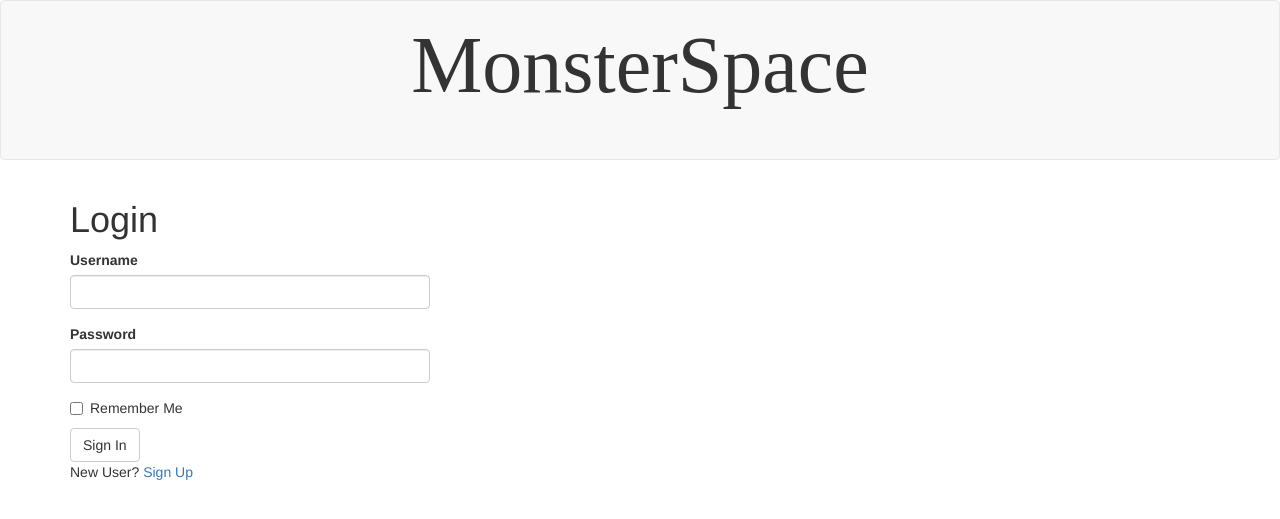
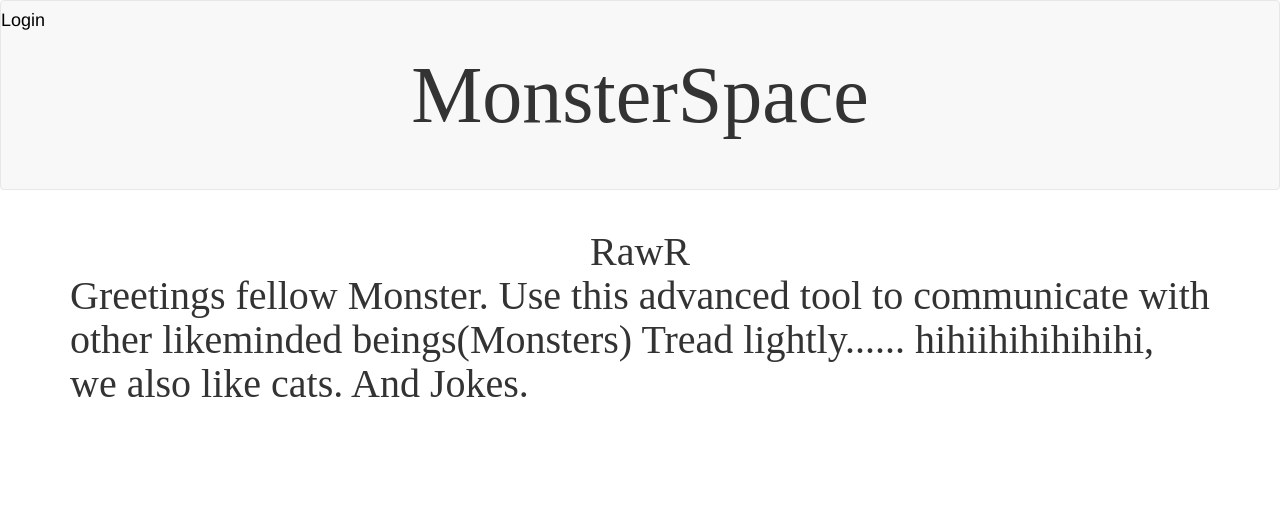
Before and after one commit to Timothy-Lundberg/webpageproject, a Flask app: page / in a window 1280 px wide. Shown: the top 519 px of the page. Run offline with Flask 3, Linux system fonts and the light colour scheme; some libraries are stand-ins or nearby versions; some web fonts are replaced.

Commit message:
TRULY FIXED LOG IN BUG

```diff
--- a/app/routes.py
+++ b/app/routes.py
@@ -5,13 +5,19 @@ from app.models import User, Post
 from flask_login import current_user, login_user, logout_user, login_required
 from werkzeug.urls import url_parse
 
+
 @app.route('/')
+@app.route('/index')
+def index():
+    return render_template('index.html')
+
+
 @app.route('/login', methods=['GET', 'POST'])
 def login():
     """ Loggar in användaren """
     # Om användaren är inloggad omdirigeras man till index.
     if current_user.is_authenticated:
-        return redirect(url_for('user', user_id=current_user.id))
+        return redirect(url_for('index'))
     # Om användaren inte är inloggad.
     form = LoginForm()
     # Här kollar man fall inloggning blivit godkänd.
@@ -25,7 +31,7 @@ def login():
         # next_page sparas för att omredigera användaren vidare efter lyckad inloggning om det finns en next.
         next_page = request.args.get('next')
         if not next_page or url_parse(next_page).netloc != '':
-            next_page = url_for('user', user_id=current_user.id)
+            next_page = url_for('index')
         return redirect(next_page)
     return render_template("login.html", title='Sign In', form=form)
 
@@ -42,7 +48,7 @@ def register():
     """ Registrerar användaren """
     # Om användaren är inloggad omdirigeras man till index.
     if current_user.is_authenticated:
-        return redirect(url_for('user', user_id=current_user.id))
+        return redirect(url_for('index'))
     form = RegistrationForm()
     # Om registreringen godkänns skapas en instans från User-klassen med information från vårat användarformulär
     if form.validate_on_submit():
@@ -51,8 +57,8 @@ def register():
         # Här lägger vi till den nya användaren till vår databas.
         db.session.add(user)
         db.session.commit()
-        flash('Congratulations, you are now a proud member of TBD')
-        return redirect(url_for("login"))
+        flash('Congratulations, you are now a proud member of MonsterSpace')
+        return redirect(url_for("index"))
     return render_template("register.html", title="Register", form=form)
 
 
@@ -95,7 +101,7 @@ def edit_profile():
         current_user.about_me = form.about_me.data
         db.session.commit()
         flash('Your changes have been saved.')
-        return redirect(url_for("edit_profile"))
+        return redirect(url_for("user", user_id=current_user.id))
     elif request.method == 'GET':
         form.username.data = current_user.username
         form.about_me.data = current_user.about_me
--- a/app/templates/base.html
+++ b/app/templates/base.html
@@ -10,7 +10,7 @@
     <nav class="navbar navbar-default">
     <h4>
     {% if current_user.is_anonymous %}
-<!--    <a href="{{ url_for('login') }}" style="color: black">Login</a>-->
+    <a href="{{ url_for('login') }}" style="color: black">Login</a>
     {% else %}
     <a href="{{ url_for('user', user_id=current_user.id) }}" style="color: black">My Monster</a>
     <a href="{{ url_for('logout') }}" style="color: darkorange">Logout</a>
--- a/app/templates/index.html
+++ b/app/templates/index.html
@@ -1,8 +1,10 @@
 {% extends "base.html" %}
 
 {% block app_content %}
-    <h1>Hi, {{ current_user.username }}!</h1>
-    {% for post in posts %}
-    <div><p>{{ post.author.username }} says:<b> {{ post.body }}</b></p></div>
-    {% endfor %}
+    <h1 style="font-family: 'Spooky Nightmare'; font-size: 40px"><center>RawR<br></center>
+    Greetings fellow Monster. Use this advanced tool
+    to communicate with other likeminded beings(Monsters) Tread lightly...... hihiihihihihihi, we also like cats.
+    And Jokes.</h1>
+
+
 {% endblock %}
```
Also changed, not shown: app/app.db.
